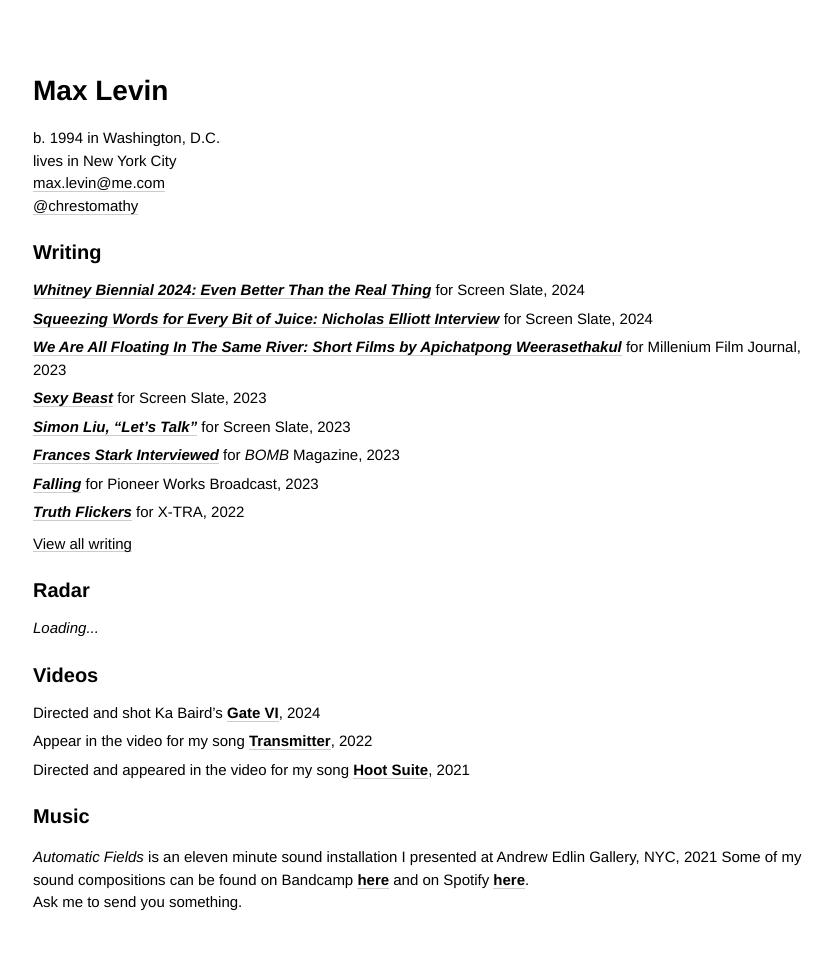
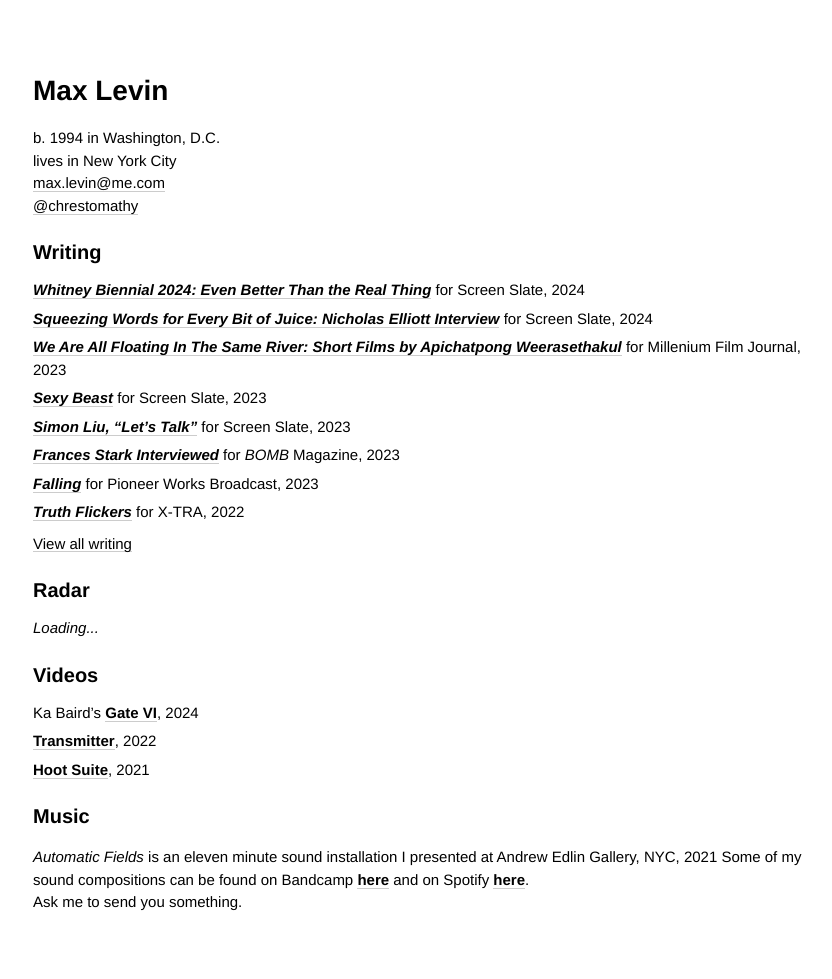
Before and after one commit to minicreative/maxlevin.me, a Jekyll site: the page built from index.md, in a window 1280 px wide. Shown: the whole page, without its empty margins (17-849 px from the left). Built offline with Jekyll 4.4.1, drawn with Linux system fonts in a browser that asks for light colours.

Commit message:
Updated Index

```diff
--- a/index.md
+++ b/index.md
@@ -123,14 +123,13 @@
   calendarList: true
 - title: Videos
   items:
-  - description: Directed and shot Ka Baird's **[Gate VI](https://drive.google.com/file/d/1Ok8KegrVK3qT0cL3sIk86GxyLoh4Ncy9/view?usp=drivesdk)**,
+  - description: Ka Baird's **[Gate VI](https://drive.google.com/file/d/1Ok8KegrVK3qT0cL3sIk86GxyLoh4Ncy9/view?usp=drivesdk)**,
       2024
     image:
-  - description: Appear in the video for my song **[Transmitter](https://drive.google.com/file/d/1iJig1f5p7hPt0b1Ml7_uzMToWH9P5sJi/view?usp=drivesdk)**,
-      2022
+  - description: "**[Transmitter](https://drive.google.com/file/d/1iJig1f5p7hPt0b1Ml7_uzMToWH9P5sJi/view?usp=drivesdk)**,
+      2022"
     image: "/uploads/Screen%20Shot%202023-12-15%20at%202.20.02%20PM.png"
-  - description: Directed and appeared in the video for my song **[Hoot Suite](https://vimeo.com/531584826/2d654d40e3)**,
-      2021
+  - description: "**[Hoot Suite](https://vimeo.com/531584826/2d654d40e3)**, 2021"
     image: "/uploads/Screen%20Shot%202023-12-15%20at%202.02.38%20PM.png"
 - title: Music
   description: "*Automatic Fields* is an eleven minute sound installation I presented
```
